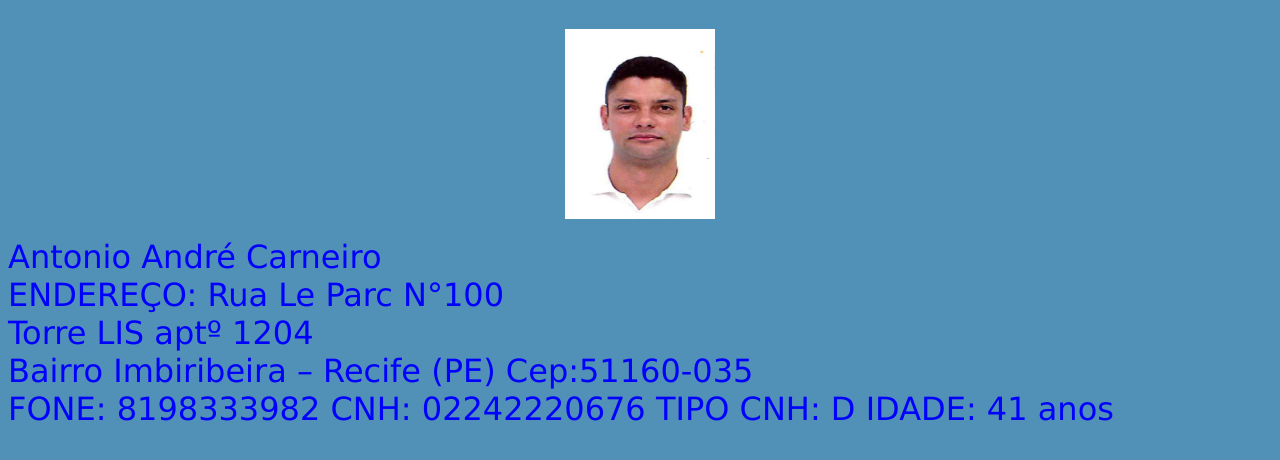
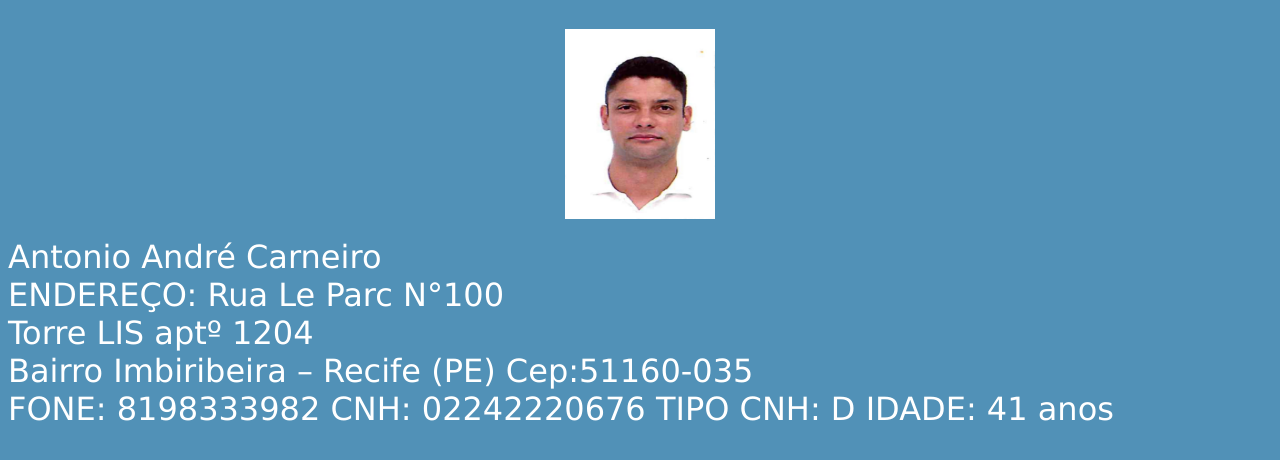
Before and after one commit to antoniocarneirodev/antoniocarneirodev, a plain HTML site: page dados.html in a window 1280 px wide. Drawn offline with Linux system fonts and the light colour scheme.

Commit message:
Update dados.html

```diff
--- a/dados.html
+++ b/dados.html
@@ -5,7 +5,7 @@
 <tr>
 <td><img src="foto.jpeg" width="150" height="190"></td>
 </table>
-<p align="left"><font face="verdana"size="6"><font color="blue">Antonio André Carneiro<br>
+<p align="left"><font face="verdana"size="6"><font color="white">Antonio André Carneiro<br>
 ENDEREÇO: Rua Le Parc N°100 <br>Torre LIS aptº 1204<br>
 Bairro Imbiribeira – Recife (PE) Cep:51160-035<br>
 FONE: 8198333982
```
